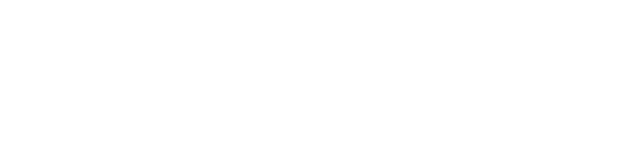
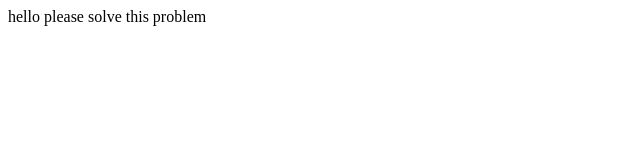
Before and after one commit to feruja/my-first-repo, a plain HTML site: page index.html in a window 1280 px wide. Shown: the whole page, without its empty margins (0-640 px from the left). Drawn offline with Linux system fonts and the light colour scheme.

Commit message:
first commit

```diff
--- a/index.html
+++ b/index.html
@@ -6,6 +6,6 @@
     <title>MY first repository</title>
 </head>
 <body>
-
+    hello please solve this problem
 </body>
 </html>
```
Also changed, not shown: 1 other file.
